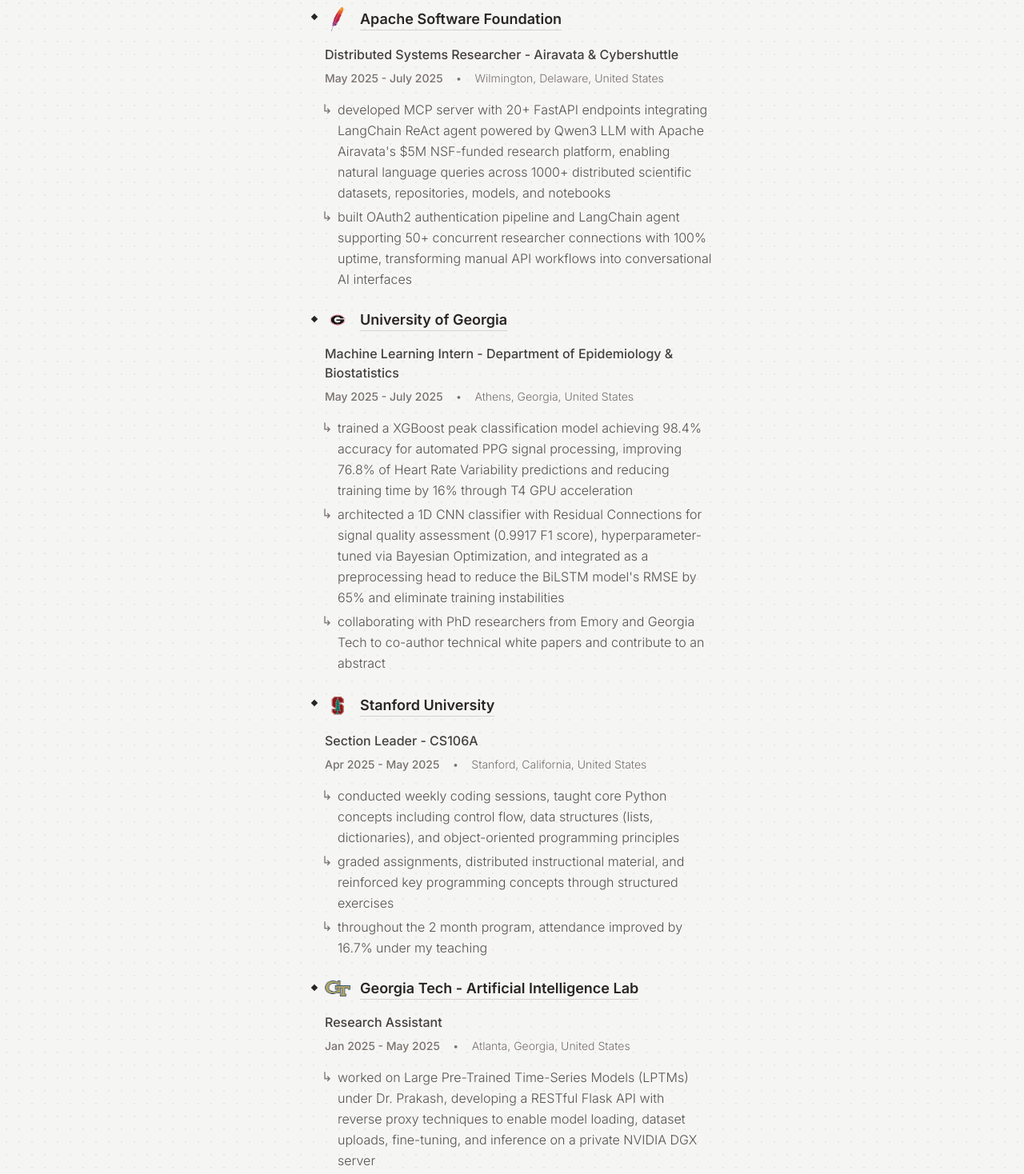
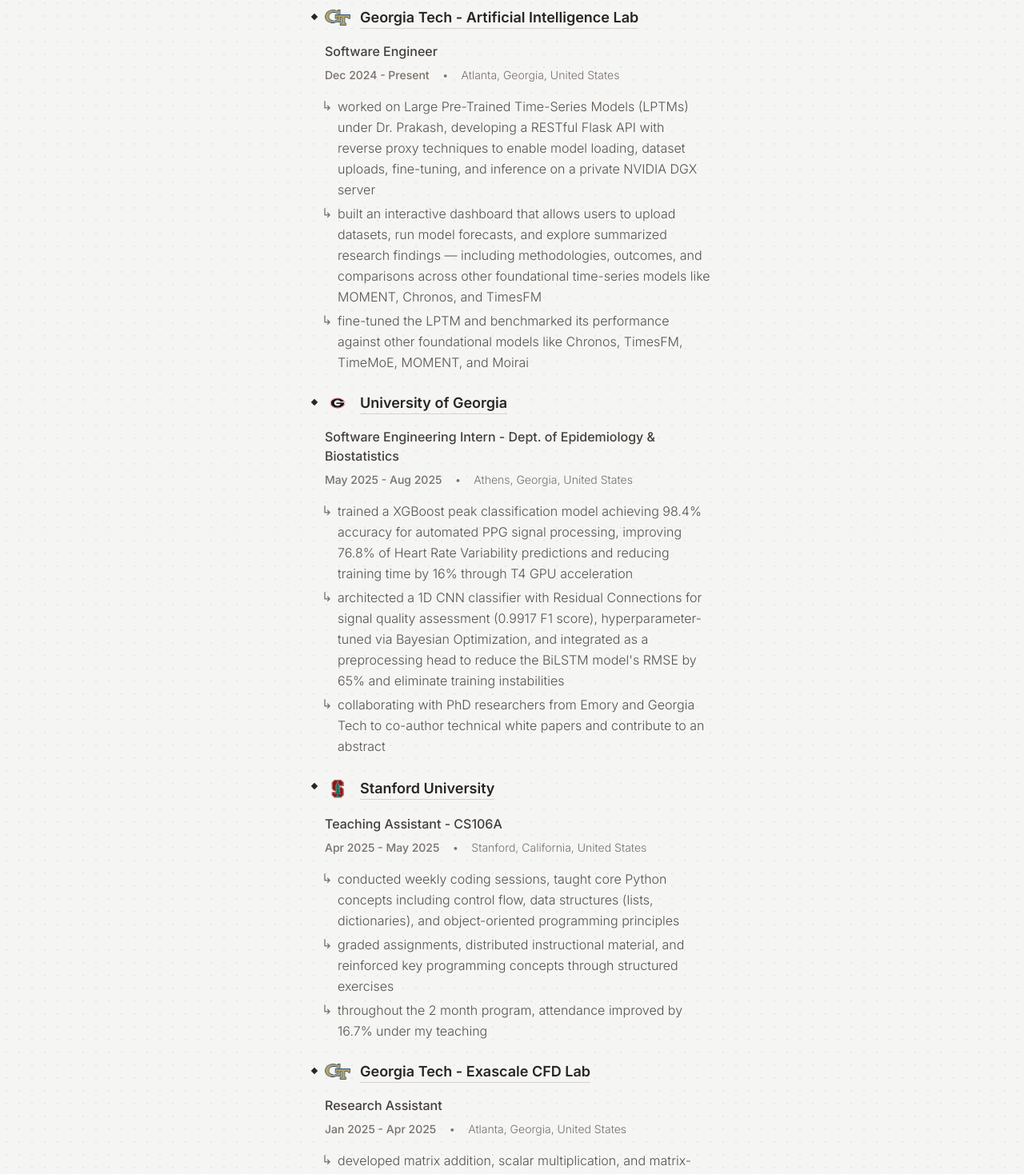
Before and after one commit to Showmick119/Personal-Website, a Next.js app: page /experience in a window 1280 px wide. Shown: the part 180-1648 px from the top of the page at 80% size. Built offline with nearby package versions, Linux system fonts and the light colour scheme.

Commit message:
Resume updates

```diff
--- a/src/app/experience/page.js
+++ b/src/app/experience/page.js
@@ -11,23 +11,24 @@
 export default function Experience() {
   const experiences = [
     {
-      company: "Apache Software Foundation",
-      companyUrl: "https://apache.org",
-      companyLogo: ApacheLogo,
-      position: "Distributed Systems Researcher - Airavata & Cybershuttle",
-      duration: "May 2025 - July 2025",
-      location: "Wilmington, Delaware, United States",
+      company: "Georgia Tech - Artificial Intelligence Lab",
+      companyUrl: "https://ml.gatech.edu/content/mlgt-labs",
+      companyLogo: GTLogo,
+      position: "Software Engineer",
+      duration: "Dec 2024 - Present",
+      location: "Atlanta, Georgia, United States",
       description: [
-        "developed MCP server with 20+ FastAPI endpoints integrating LangChain ReAct agent powered by Qwen3 LLM with Apache Airavata's $5M NSF-funded research platform, enabling natural language queries across 1000+ distributed scientific datasets, repositories, models, and notebooks",
-        "built OAuth2 authentication pipeline and LangChain agent supporting 50+ concurrent researcher connections with 100% uptime, transforming manual API workflows into conversational AI interfaces",
+        "worked on Large Pre-Trained Time-Series Models (LPTMs) under Dr. Prakash, developing a RESTful Flask API with reverse proxy techniques to enable model loading, dataset uploads, fine-tuning, and inference on a private NVIDIA DGX server",
+        "built an interactive dashboard that allows users to upload datasets, run model forecasts, and explore summarized research findings — including methodologies, outcomes, and comparisons across other foundational time-series models like MOMENT, Chronos, and TimesFM",
+        "fine-tuned the LPTM and benchmarked its performance against other foundational models like Chronos, TimesFM, TimeMoE, MOMENT, and Moirai"
       ]
     },
     {
       company: "University of Georgia",
       companyUrl: "https://publichealth.uga.edu/departments/epidemiology-biostatistics/",
       companyLogo: UGALogo,
-      position: "Machine Learning Intern - Department of Epidemiology & Biostatistics",
-      duration: "May 2025 - July 2025",
+      position: "Software Engineering Intern - Dept. of Epidemiology & Biostatistics",
+      duration: "May 2025 - Aug 2025",
       location: "Athens, Georgia, United States",
       description: [
         "trained a XGBoost peak classification model achieving 98.4% accuracy for automated PPG signal processing, improving 76.8% of Heart Rate Variability predictions and reducing training time by 16% through T4 GPU acceleration",
@@ -39,26 +40,13 @@
       company: "Stanford University",
       companyUrl: "https://codeinplace.stanford.edu/",
       companyLogo: StanfordLogo,
-      position: "Section Leader - CS106A",
+      position: "Teaching Assistant - CS106A",
       duration: "Apr 2025 - May 2025",
       location: "Stanford, California, United States",
       description: [
         "conducted weekly coding sessions, taught core Python concepts including control flow, data structures (lists, dictionaries), and object-oriented programming principles",
         "graded assignments, distributed instructional material, and reinforced key programming concepts through structured exercises",
         "throughout the 2 month program, attendance improved by 16.7% under my teaching"
-      ]
-    },
-    {
-      company: "Georgia Tech - Artificial Intelligence Lab",
-      companyUrl: "https://ml.gatech.edu/content/mlgt-labs",
-      companyLogo: GTLogo,
-      position: "Research Assistant",
-      duration: "Jan 2025 - May 2025",
-      location: "Atlanta, Georgia, United States",
-      description: [
-        "worked on Large Pre-Trained Time-Series Models (LPTMs) under Dr. Prakash, developing a RESTful Flask API with reverse proxy techniques to enable model loading, dataset uploads, fine-tuning, and inference on a private NVIDIA DGX server",
-        "built an interactive dashboard that allows users to upload datasets, run model forecasts, and explore summarized research findings — including methodologies, outcomes, and comparisons across other foundational time-series models like MOMENT, Chronos, and TimesFM",
-        "fine-tuned the LPTM and benchmarked its performance against other foundational models like Chronos, TimesFM, TimeMoE, MOMENT, and Moirai"
       ]
     },
     {
@@ -72,6 +60,18 @@
         "developed matrix addition, scalar multiplication, and matrix-vector operations in C++ and ported them to Kokkos for GPU-accelerated CFD solvers while working under Dr. Jain",
         "conducted literature reviews and researched ML-based acceleration techniques for CFD, focusing on operator learning, super-resolution, and future flow state prediction using neural networks",
         "wrote and tested PyTorch scripts to prototype models for real-time inference and to predict coefficients in the 1D Burgers' equation",
+      ]
+    },
+    {
+      company: "Apache Software Foundation",
+      companyUrl: "https://apache.org",
+      companyLogo: ApacheLogo,
+      position: "Software Engineering Intern - Cybershuttle & Apache Airavata",
+      duration: "May 2024 - Aug 2024",
+      location: "Wilmington, Delaware, United States",
+      description: [
+        "developed MCP server with 20+ FastAPI endpoints integrating LangChain ReAct agent powered by Qwen3 LLM with Apache Airavata's $5M NSF-funded research platform, enabling natural language queries across 1000+ distributed scientific datasets, repositories, models, and notebooks",
+        "built OAuth2 authentication pipeline and LangChain agent supporting 50+ concurrent researcher connections with 100% uptime, transforming manual API workflows into conversational AI interfaces",
       ]
     },
     {
--- a/src/app/page.js
+++ b/src/app/page.js
@@ -65,14 +65,10 @@
           <li className="relative flex items-start gap-4 group/item">
               <span className="absolute left-[-20px] top-0 text-stone-500 dark:text-stone-500">↳</span>
               <span className="text-stone-600 dark:text-stone-400">
-                <strong>Distributed Systems Researcher</strong> at{" "}
+                <strong>👨‍💻 Software Engineer</strong> at{" "}
                 <span className="inline-flex items-baseline gap-1">
-                  <Image src={ApacheLogo} alt="Apache Logo" width={20} height={18} className="object-contain relative top-[7px]" />
-                  <Link href="https://apache.org" className="font-medium">
-                    Apache
-                  </Link>
                 </span>
-                <strong> Software Foundation</strong>
+                <strong>Artificial Intelligence Lab</strong>
               </span>
             </li>
             <li className="relative flex items-start gap-4 group/item">
```
